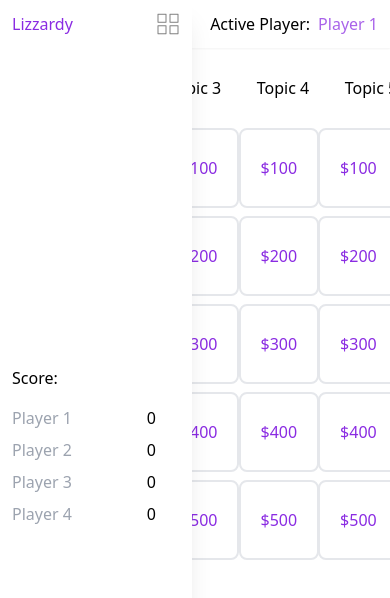
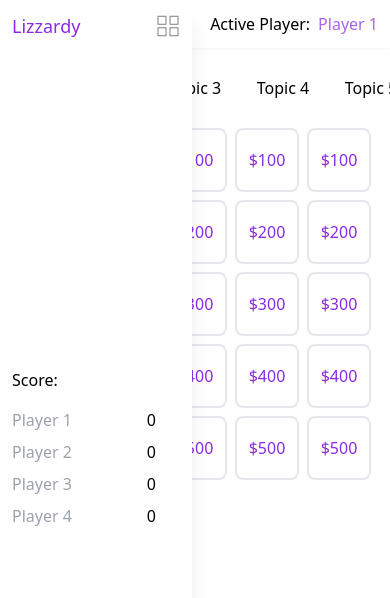
Before and after one commit to minsuk2609/jeopardy-game, a React (Vite) app: page / in a window 390 px wide. Shown: the top 598 px of the page. Built offline with nearby package versions, Linux system fonts and the light colour scheme.

Commit message:
Minor updates

```diff
--- a/output.css
+++ b/output.css
@@ -604,6 +604,10 @@ video {
   height: 3rem;
 }
 
+.h-16 {
+  height: 4rem;
+}
+
 .h-20 {
   height: 5rem;
 }
@@ -628,6 +632,10 @@ video {
   width: 50%;
 }
 
+.w-16 {
+  width: 4rem;
+}
+
 .w-20 {
   width: 5rem;
 }
@@ -640,20 +648,16 @@ video {
   width: 1.5rem;
 }
 
+.w-\[75\%\] {
+  width: 75%;
+}
+
 .w-full {
   width: 100%;
 }
 
-.w-\[50\%\] {
-  width: 50%;
-}
-
-.w-\[75\%\] {
-  width: 75%;
-}
-
-.max-w-\[50\%\] {
-  max-width: 50%;
+.w-12 {
+  width: 3rem;
 }
 
 .flex-1 {
@@ -741,11 +745,6 @@ video {
   background-color: rgb(255 255 255 / var(--tw-bg-opacity));
 }
 
-.bg-slate-200 {
-  --tw-bg-opacity: 1;
-  background-color: rgb(226 232 240 / var(--tw-bg-opacity));
-}
-
 .bg-emerald-200 {
   --tw-bg-opacity: 1;
   background-color: rgb(167 243 208 / var(--tw-bg-opacity));
@@ -756,13 +755,13 @@ video {
   background-color: rgb(209 213 219 / var(--tw-bg-opacity));
 }
 
+.bg-slate-200 {
+  --tw-bg-opacity: 1;
+  background-color: rgb(226 232 240 / var(--tw-bg-opacity));
+}
+
 .p-3 {
   padding: 0.75rem;
-}
-
-.py-2 {
-  padding-top: 0.5rem;
-  padding-bottom: 0.5rem;
 }
 
 .py-1 {
@@ -774,18 +773,18 @@ video {
   padding-right: 1.5rem;
 }
 
+.text-lg {
+  font-size: 1.125rem;
+  line-height: 1.75rem;
+}
+
+.text-sm {
+  font-size: 0.875rem;
+  line-height: 1.25rem;
+}
+
 .text-purple-80 {
   color: var(--purple-80);
-}
-
-.text-purple-100 {
-  --tw-text-opacity: 1;
-  color: rgb(243 232 255 / var(--tw-text-opacity));
-}
-
-.text-purple-200 {
-  --tw-text-opacity: 1;
-  color: rgb(233 213 255 / var(--tw-text-opacity));
 }
 
 .opacity-50 {
@@ -890,6 +889,11 @@ You can apply the theme on any DOM node, not just the `body`
   transition: 0.6s;
 }
 
+.hover\:bg-emerald-300:hover {
+  --tw-bg-opacity: 1;
+  background-color: rgb(110 231 183 / var(--tw-bg-opacity));
+}
+
 .hover\:bg-gray-200:hover {
   --tw-bg-opacity: 1;
   background-color: rgb(229 231 235 / var(--tw-bg-opacity));
@@ -899,17 +903,37 @@ You can apply the theme on any DOM node, not just the `body`
   background-color: var(--purple-80);
 }
 
-.hover\:bg-emerald-300:hover {
-  --tw-bg-opacity: 1;
-  background-color: rgb(110 231 183 / var(--tw-bg-opacity));
-}
-
 .hover\:text-white:hover {
   color: var(--white);
 }
 
 .hover\:opacity-100:hover {
   opacity: 1;
+}
+
+@media (min-width: 390px) {
+  .xsm\:h-16 {
+    height: 4rem;
+  }
+
+  .xsm\:w-16 {
+    width: 4rem;
+  }
+}
+
+@media (min-width: 640px) {
+  .sm\:h-20 {
+    height: 5rem;
+  }
+
+  .sm\:w-20 {
+    width: 5rem;
+  }
+
+  .sm\:text-base {
+    font-size: 1rem;
+    line-height: 1.5rem;
+  }
 }
 
 @media (min-width: 768px) {
--- a/src/components/Card.tsx
+++ b/src/components/Card.tsx
@@ -35,7 +35,7 @@ export default function Card(props: any): JSX.Element {
     }
 
     return (props.trigger) ? (
-        <div className="flex items-center justify-center absolute top-0 left-0 z-40 w-full h-full rounded-lg bg-slate-200">
+        <div className="flex items-center justify-center absolute top-0 left-0 z-40 w-full h-full rounded-lg bg-slate-200 text-sm sm:text-base">
             <button className="absolute right-0 top-0 p-3" onClick={() => {
                 props.setTrigger(false);
                 setCorrect(Number.MAX_VALUE);
--- a/src/components/Cell.tsx
+++ b/src/components/Cell.tsx
@@ -6,7 +6,7 @@ export default function Cell(props: any): JSX.Element {
     const [visited, setVisisted] = useState<boolean>(false);
 
     return (
-        <div className={`w-20 h-20 flex flex-col items-center justify-center rounded-lg border-solid border-2 hover:bg-gray-200 ${visited ? "bg-gray-300 pointer-events-none" : ""}`} onClick={() => {
+        <div className={`w-12 h-12 xsm:h-16 xsm:w-16 sm:w-20 sm:h-20 flex flex-col items-center justify-center rounded-lg border-solid border-2 hover:bg-gray-200 ${visited ? "bg-gray-300 pointer-events-none" : ""}`} onClick={() => {
             props.setCardInfo(new CardInfo(props.value, `${data[props.topic].name} for $${props.value} qustion`,`${data[props.topic].questions[props.value].text}` , `${data[props.topic].questions[props.value].correct}`, data[props.topic].questions[props.value].answers));
             props.setTrigger(true);
             setVisisted(true);
--- a/src/components/NavBar.tsx
+++ b/src/components/NavBar.tsx
@@ -10,7 +10,7 @@ export default function NavBar({players, setPlayer, status, setStatus}: any): JS
             </button>
             <div className={`flex ${status ? "md:hidden nav--class--mode-1" : "md:flex nav--class--mode-2"} flex-col flex-grow shadow-xl w-48 min-h-screen bg-[#fff]`}>
                 <div className="flex justify-between items-center p-3">
-                    <h1 className="text-purple-80">Lizzardy</h1>
+                    <h1 className="text-purple-80 text-lg">Lizzardy</h1>
                     <button onClick={() => {
                         setStatus(!status);
                     }}>
```
